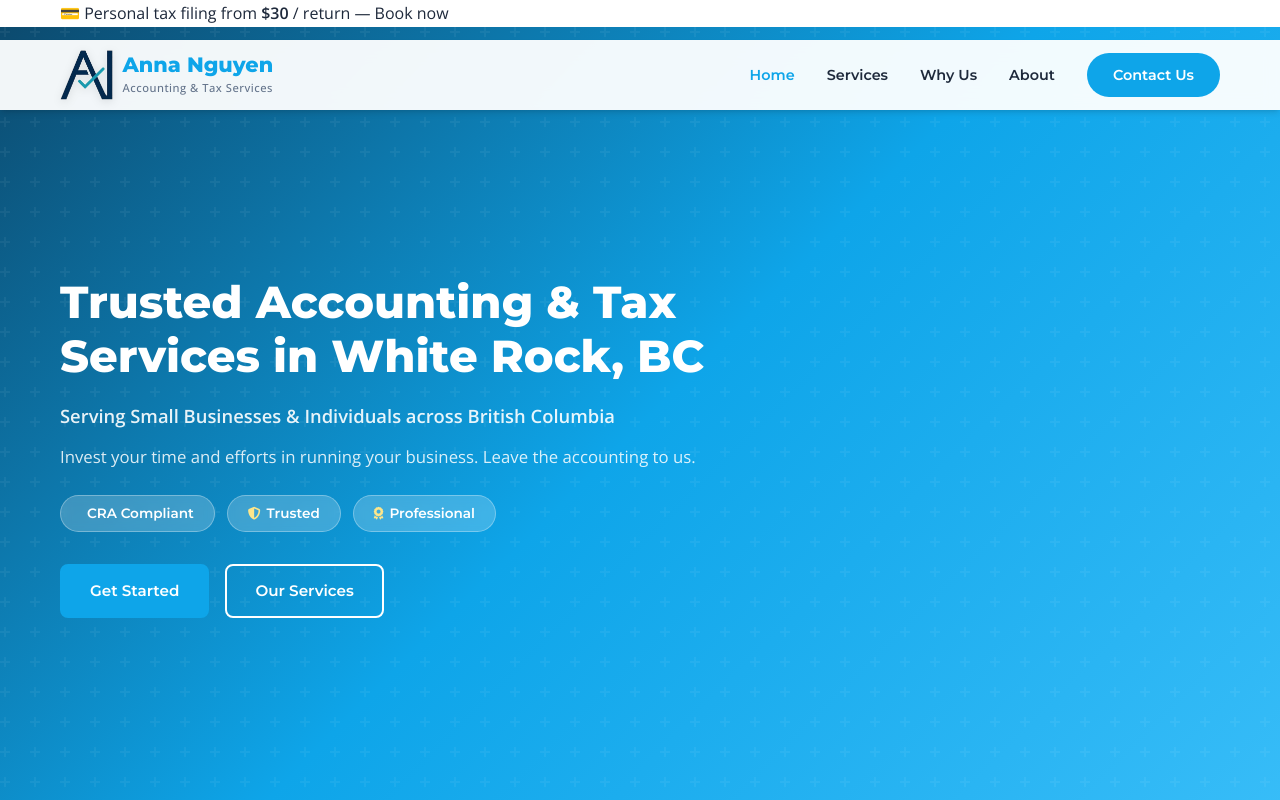
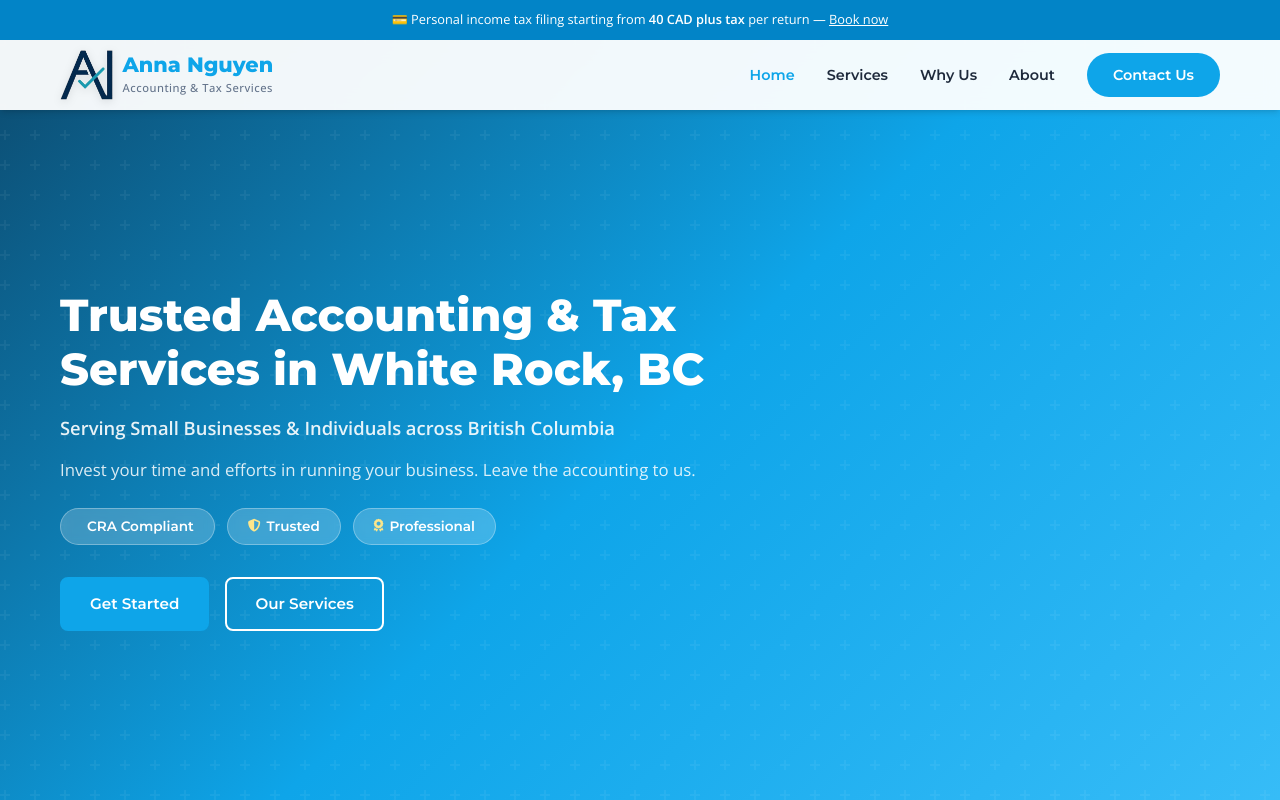
Before and after one commit to ntnguyen-so/anna-nguyen-accounting, a plain HTML site: page index.html in a window 1280 px wide. Shown: the top 800 px of the page. Drawn offline with nearby package versions, Linux system fonts and the light colour scheme; some icons are missing.

Commit message:
Update personal and business income tax filing prices
Co-authored-by: Copilot <223556219+Copilot@users.noreply.github.com>

Copilot-Session: 12490fe1-6200-4d73-82be-6eb7e3c60086

```diff
--- a/index.html
+++ b/index.html
@@ -16,7 +16,7 @@
     <!-- Announcement Banner -->
     <div class="announcement-bar">
         <div class="container">
-            <p>&#128179; Personal tax filing from <strong>$30</strong> / return &mdash; <a href="#contact">Book now</a></p>
+            <p>&#128179; Personal income tax filing starting from <strong>40 CAD plus tax</strong> per return &mdash; <a href="#contact">Book now</a></p>
         </div>
     </div>
 
@@ -175,7 +175,8 @@
                         <li>Capital gains &amp; investments</li>
                         <li>CRA audit support &amp; correspondence</li>
                     </ul>
-                    <p class="service-note"><i class="fas fa-hand-point-right"></i> Accurate, stress-free tax preparation</p>
+                    <p class="service-note"><i class="fas fa-hand-point-right"></i> Personal income tax filing starting from <strong>40 CAD plus tax</strong> per return</p>
+                    <p class="service-note"><i class="fas fa-hand-point-right"></i> Business income tax filing starting from <strong>200 CAD plus tax</strong> per year</p>
                 </div>
 
                 <!-- Payroll -->
--- a/styles.css
+++ b/styles.css
@@ -184,6 +184,26 @@ img {
     width: 100%;
 }
 
+/* ===== Announcement Banner ===== */
+.announcement-bar {
+    position: sticky;
+    top: 0;
+    z-index: 1001;
+    height: var(--banner-height);
+    display: flex;
+    align-items: center;
+    padding: 6px 0;
+    background-color: var(--primary-dark);
+    color: var(--white);
+    font-size: 0.8rem;
+    line-height: 1.4;
+    text-align: center;
+}
+
+.announcement-bar a {
+    text-decoration: underline;
+}
+
 /* ===== Navigation ===== */
 .navbar {
     position: fixed;
@@ -1185,6 +1205,7 @@ img {
 @media (max-width: 768px) {
     :root {
         --navbar-height: 64px;
+        --banner-height: 72px;
     }
 
     .nav-toggle {
```
